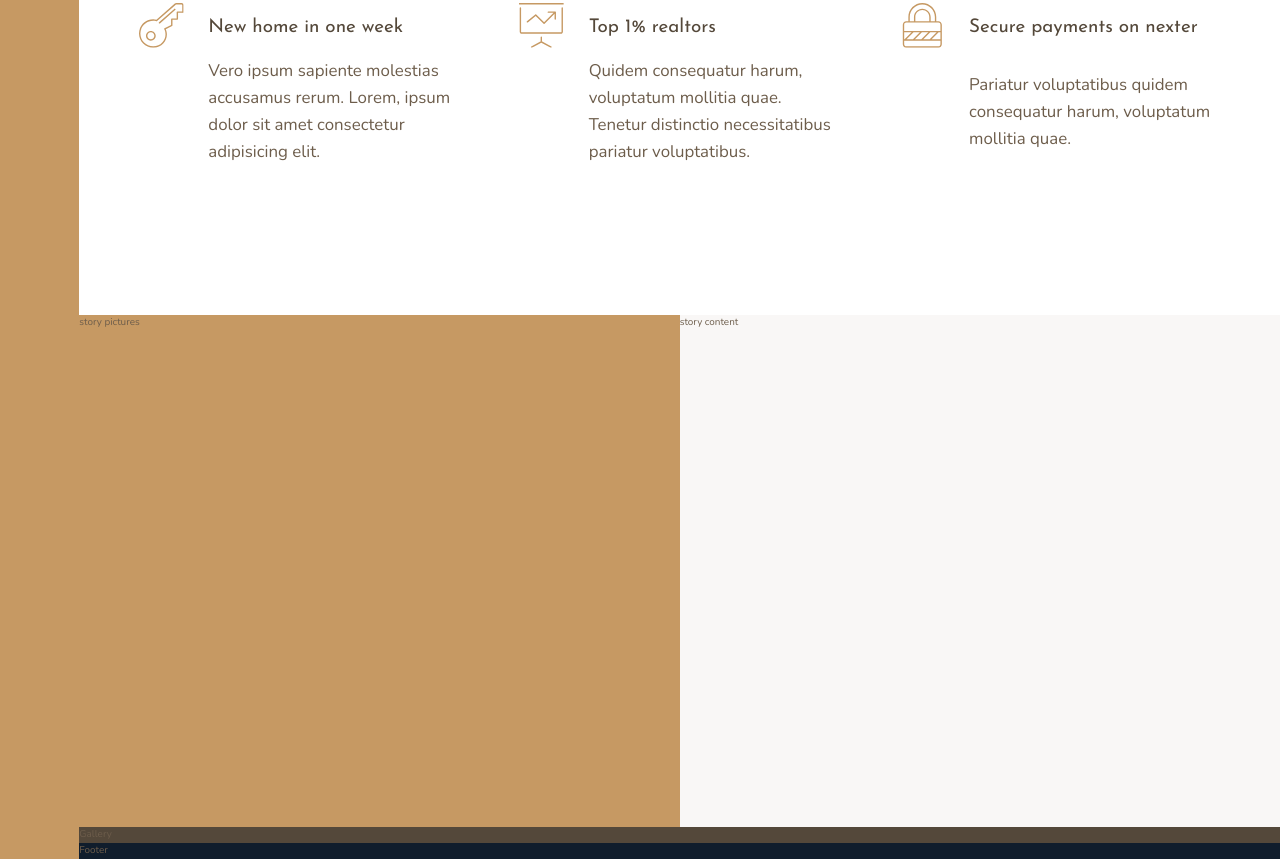
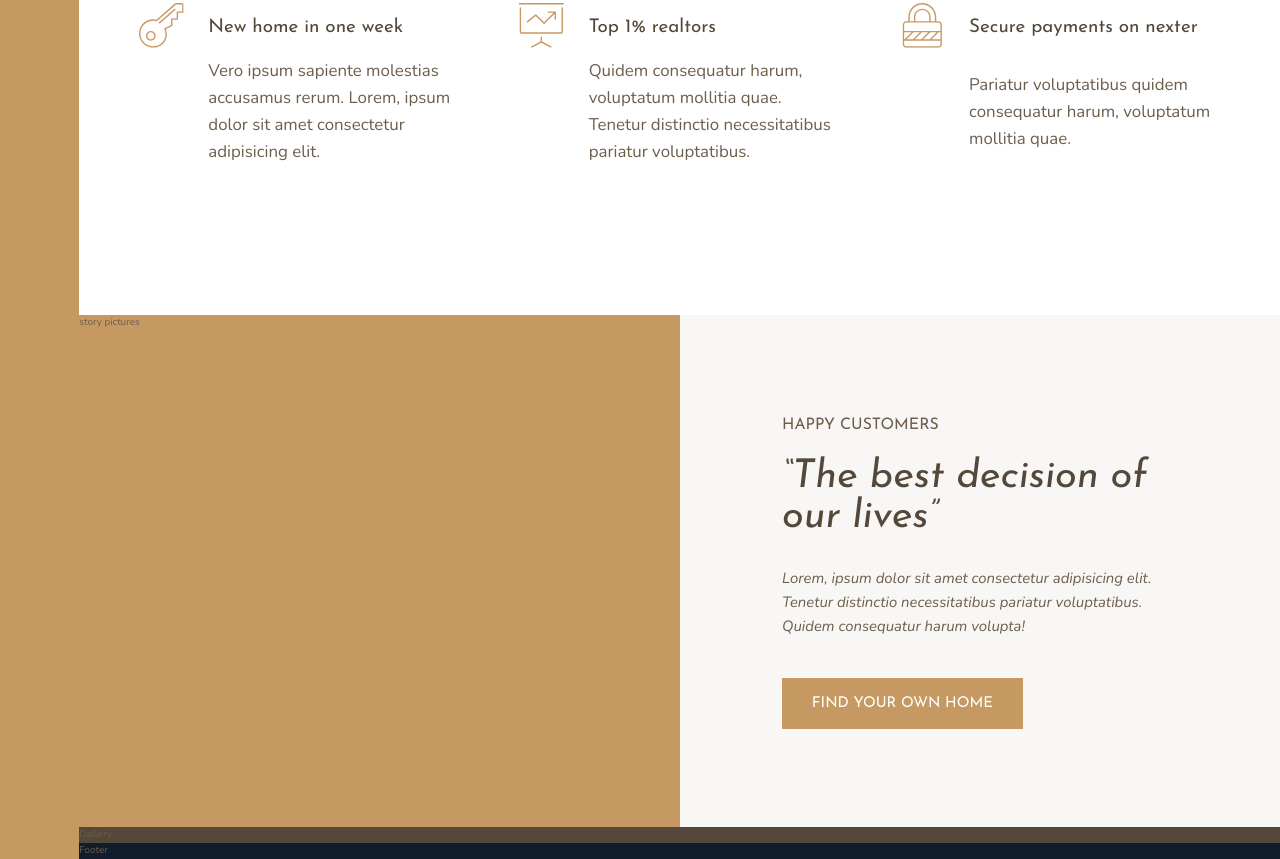
Before and after one commit to fatema-khalaf/Nexter, a website: page index.html in a window 1280 px wide. Shown: the part 988-1847 px from the top of the page. Drawn offline with nearby package versions, Linux system fonts and the light colour scheme.

Commit message:
Video-110 story content

```diff
--- a/index.html
+++ b/index.html
@@ -81,7 +81,18 @@
       </div>
     </section>
     <div class="story__pictures">story pictures</div>
-    <div class="story__content">story content</div>
+    <div class="story__content">
+      <h3 class="heading-3 mb-sm">Happy customers</h3>
+      <h2 class="heading-2 heading-2--dark mb-md">
+        &ldquo;The best decision of our lives&rdquo;
+      </h2>
+      <p class="story__text">
+        Lorem, ipsum dolor sit amet consectetur adipisicing elit. Tenetur
+        distinctio necessitatibus pariatur voluptatibus. Quidem consequatur
+        harum volupta!
+      </p>
+      <button class="btn">Find your own home</button>
+    </div>
     <section class="gallery">Gallery</section>
     <footer class="footer">Footer</footer>
   </body>
--- a/sass/_story.scss
+++ b/sass/_story.scss
@@ -6,5 +6,23 @@
   &__content {
     background-color: $color-grey-light-1;
     grid-column: col-end 4 / full-end;
+    padding: 6rem 8vw;
+
+    /*
+   // using flex
+    display: flex;
+    flex-direction: column;
+    justify-content: center;
+    align-items: flex-start;
+    */
+    // using grid
+    display: grid;
+    align-content: center;
+    justify-items: start;
+  }
+  &__text {
+    font-size: 1.5rem;
+    font-style: italic;
+    margin-bottom: 4rem;
   }
 }
--- a/sass/_typography.scss
+++ b/sass/_typography.scss
@@ -8,9 +8,21 @@
 }
 .heading-2 {
   @extend %heading;
+  font-size: 4rem;
+  font-style: italic;
+  line-height: 1;
+  &--light {
+    color: $color-grey-light-1;
+  }
+  &--dark {
+    color: $color-grey-dark-1;
+  }
 }
 .heading-3 {
   @extend %heading;
+  font-size: 1.6rem;
+  color: $font-primary;
+  text-transform: uppercase;
 }
 .heading-4 {
   @extend %heading;
@@ -24,3 +36,35 @@
     color: $color-grey-dark-1;
   }
 }
+
+.btn {
+  background-color: $color-primary;
+  color: #fff;
+  border: none;
+  border-radius: 0;
+  font-family: $font-display;
+  font-size: 1.5rem;
+  text-transform: uppercase;
+  padding: 1.8rem 3rem;
+  cursor: pointer;
+  transition: all 0.2s;
+
+  &:hover {
+    background-color: $color-primary-dark;
+  }
+}
+
+/////////////////////////////////////
+// Helper classes
+.mb-sm {
+  margin-bottom: 2rem;
+}
+.mb-md {
+  margin-bottom: 3rem;
+}
+.mb-lg {
+  margin-bottom: 4rem;
+}
+.mb-hg {
+  margin-bottom: 8rem;
+}
```
Also changed, not shown: css/style.css.
